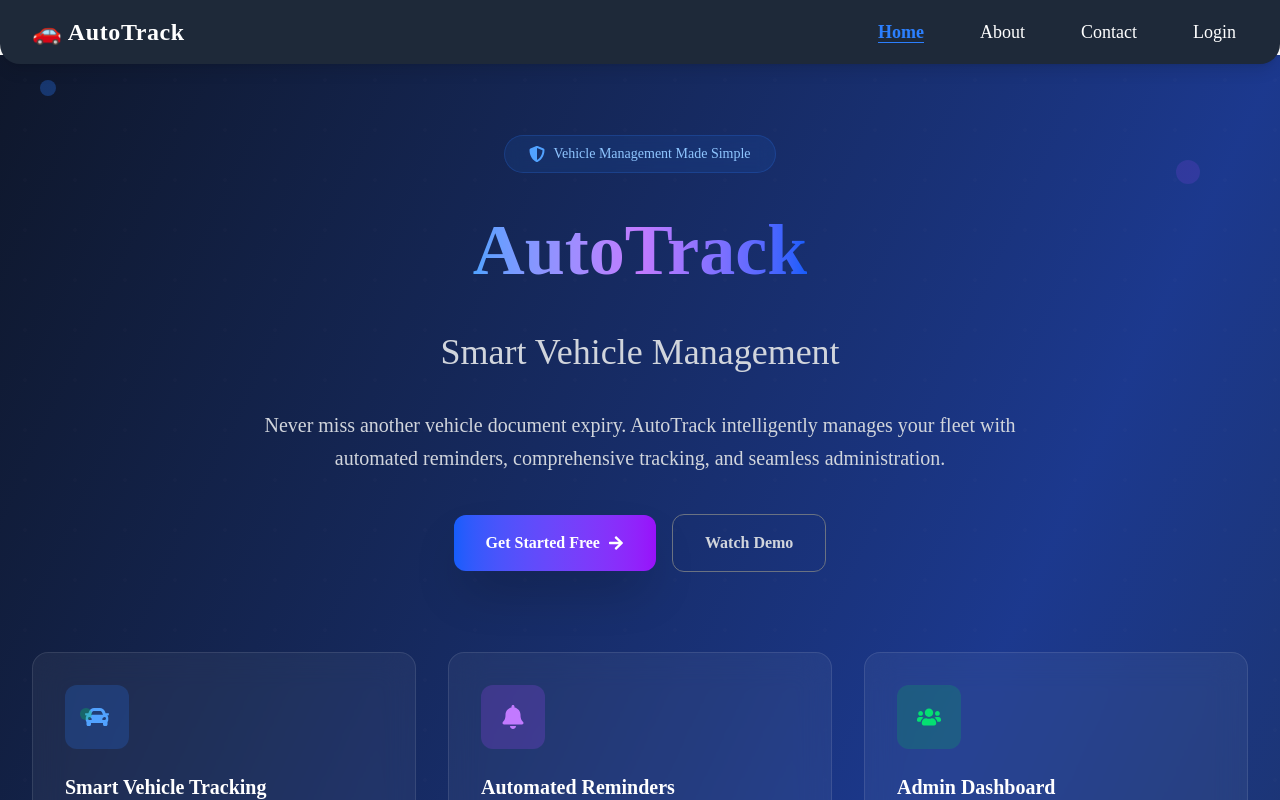
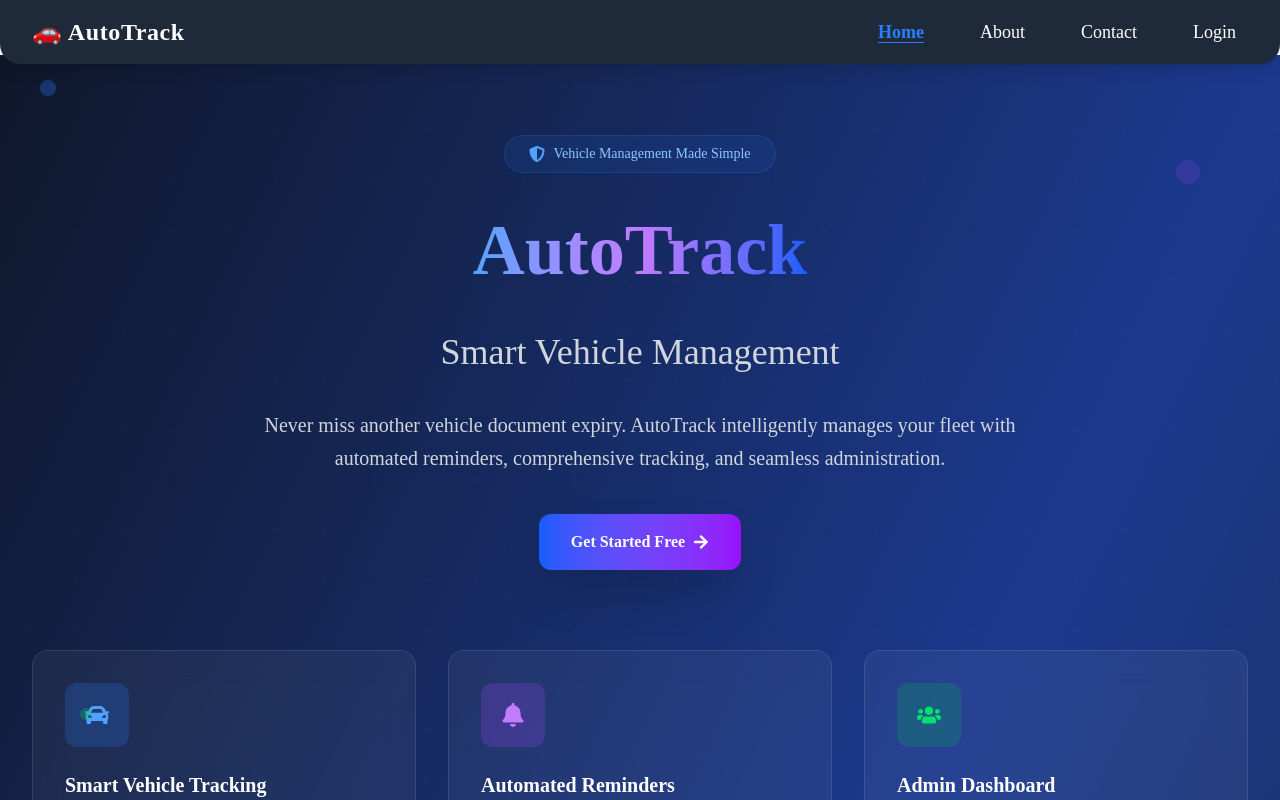
Before and after one commit to WCG-Interns/Auto-Track, a React (Vite) app in the folder client/: page / in a window 1280 px wide. Shown: the top 800 px of the page. Built offline with nearby package versions, Linux system fonts and the light colour scheme.

Commit message:
removed nonfunctional button

```diff
--- a/client/src/component/Home.jsx
+++ b/client/src/component/Home.jsx
@@ -44,9 +44,9 @@ const Home = () => {
                 Get Started Free
                 <FaArrowRight className="ml-2 group-hover:translate-x-1 transition-transform duration-300" />
               </button>
-              <button className="border border-gray-500 text-gray-300 hover:text-white hover:border-gray-400 font-semibold py-4 px-8 rounded-xl transition-all duration-300 hover:bg-white/5">
+              {/* <button className="border border-gray-500 text-gray-300 hover:text-white hover:border-gray-400 font-semibold py-4 px-8 rounded-xl transition-all duration-300 hover:bg-white/5">
                 Watch Demo
-              </button>
+              </button> */}
             </div>
           </div>
 
```
